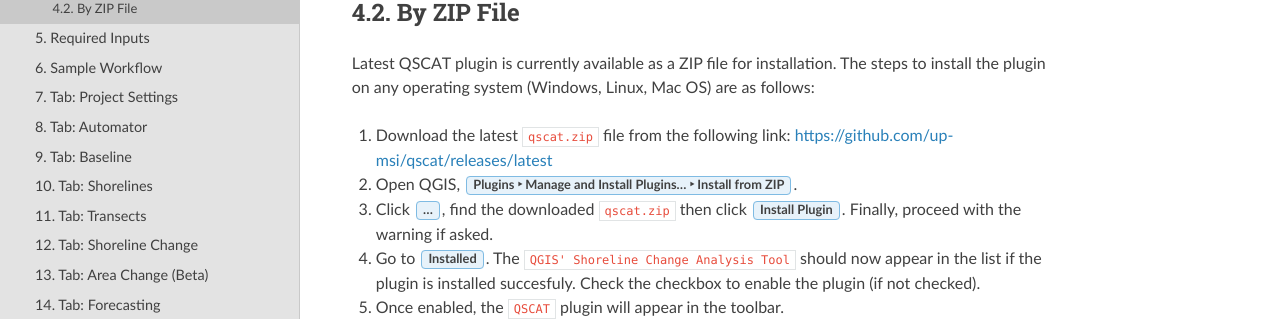
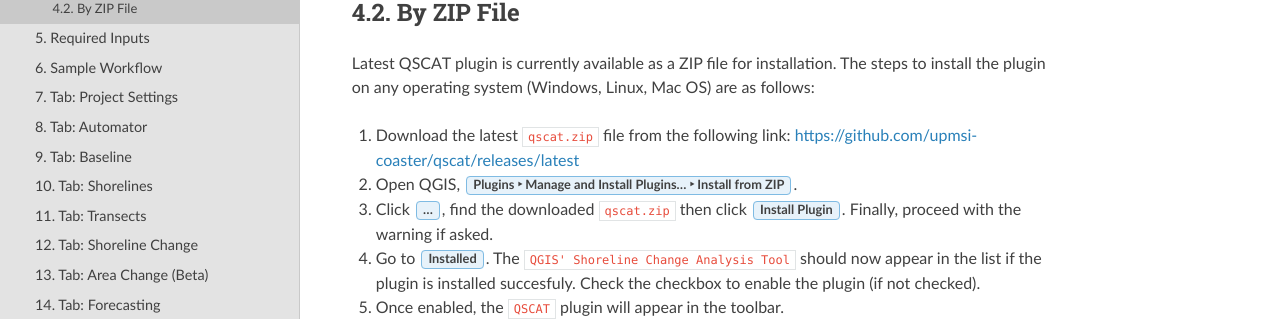
Before and after one commit to upmsi-coaster/qscat-docs, a Sphinx documentation site: the page built from docs/source/users_manual/introduction/installation_steps.rst, in a window 1280 px wide. Shown: the part 340-659 px from the top of the page. Built offline with Sphinx 7.4.7 and the Read the Docs theme 2.0.0, drawn with Linux system fonts in a browser that asks for light colours; some of the changed lines change nothing that is shown.

Commit message:
fix release link (#16)

```diff
--- a/docs/source/users_manual/introduction/installation_steps.rst
+++ b/docs/source/users_manual/introduction/installation_steps.rst
@@ -19,7 +19,7 @@
 
 Latest QSCAT plugin is currently available as a ZIP file for installation. The steps to install the plugin on any operating system (Windows, Linux, Mac OS) are as follows:
 
-1. Download the latest |qscat| file from the following link: https://github.com/up-msi/qscat/releases/latest
+1. Download the latest |qscat| file from the following link: https://github.com/upmsi-coaster/qscat/releases/latest
 2. Open QGIS, :menuselection:`Plugins --> Manage and Install Plugins... --> Install from ZIP`.
 3. Click :menuselection:`...`, find the downloaded |qscat| then click :menuselection:`Install Plugin`. Finally, proceed with the warning if asked.
 4. Go to :menuselection:`Installed`. The ``QGIS' Shoreline Change Analysis Tool`` should now appear in the list if the plugin is installed succesfuly. Check the checkbox to enable the plugin (if not checked).
```
